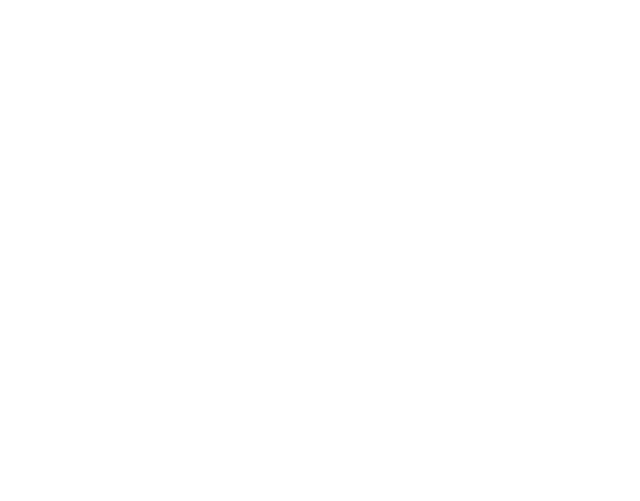
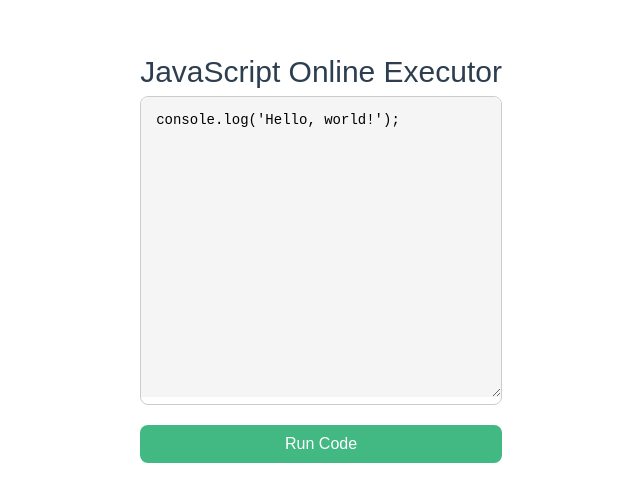
Before and after one commit to chrom9103/Portfolio-site, a Vue app: page / in a window 1280 px wide. Shown: the part 145-646 px from the top of the page, without its empty margins (118-758 px from the left). Built offline with nearby package versions, Linux system fonts and the light colour scheme; the HTML template or start-up script is replaced by a standard one.

Commit message:
実行環境を追加(eval)

```diff
--- a/src/views/HomeView.vue
+++ b/src/views/HomeView.vue
@@ -1,12 +1,119 @@
 <script setup lang="ts">
+  import { ref } from 'vue';
+
+  const code = ref(`console.log('Hello, world!');`);
+  const output = ref('');
+  const error = ref('');
+
+  const runCode = () => {
+    output.value = '';
+    error.value = '';
+
+    const originalLog = console.log;
+    let tempOutput = '';
+
+    // console.log を一時的に上書きして出力をキャプチャ
+    console.log = (...args) => {
+      tempOutput += args.map(arg => typeof arg === 'object' ? JSON.stringify(arg) : String(arg)).join(' ') + '\n';
+    };
+
+    try {
+      const result = eval(code.value);
+      if (result !== undefined) {
+        tempOutput += `=> ${typeof result === 'object' ? JSON.stringify(result) : String(result)}`;
+      }
+      output.value = tempOutput;
+    } catch (e: any) {
+      error.value = e.toString();
+    } finally {
+      console.log = originalLog;
+    }
+  };
 </script>
 
 <template>
-  <!-- HTML here -->
+  <div class="container">
+    <h1>JavaScript Online Executor</h1>
+    <div class="code-editor">
+      <textarea v-model="code" placeholder="Write your JavaScript code here..."></textarea>
+    </div>
+    <button @click="runCode">Run Code</button>
+    <div v-if="output" class="output-area success">
+      <h3>Output:</h3>
+      <pre>{{ output }}</pre>
+    </div>
+    <div v-if="error" class="output-area error">
+      <h3>Error:</h3>
+      <pre>{{ error }}</pre>
+    </div>
+  </div>
 </template>
+
 <style scoped>
-  /* CSS here */
+.container {
+  max-width: 800px;
+  margin: 0 auto;
+  padding: 20px;
+  font-family: Arial, sans-serif;
+  color: #333;
+}
+h1 {
+  text-align: center;
+  color: #2c3e50;
+}
+.code-editor {
+  margin-bottom: 20px;
+  border: 1px solid #ccc;
+  border-radius: 8px;
+  overflow: hidden;
+}
+textarea {
+  width: 100%;
+  height: 300px;
+  border: none;
+  padding: 15px;
+  box-sizing: border-box;
+  font-family: 'Courier New', Courier, monospace;
+  font-size: 14px;
+  resize: vertical;
+  background-color: #f5f5f5;
+}
+button {
+  display: block;
+  width: 100%;
+  padding: 10px;
+  background-color: #42b983;
+  color: white;
+  border: none;
+  border-radius: 8px;
+  font-size: 16px;
+  cursor: pointer;
+  transition: background-color 0.3s;
+}
+button:hover {
+  background-color: #3aa675;
+}
+.output-area {
+  margin-top: 20px;
+  padding: 15px;
+  border-radius: 8px;
+  white-space: pre-wrap;
+  word-wrap: break-word;
+}
+.output-area h3 {
+  margin-top: 0;
+}
+.success {
+  background-color: #e8f5e9;
+  border: 1px solid #c8e6c9;
+  color: #2e7d32;
+}
+.error {
+  background-color: #ffebee;
+  border: 1px solid #ffcdd2;
+  color: #c62828;
+}
+pre {
+  margin: 0;
+}
 </style>
-<script setup>
-  // JavaScript here
-</script>
```
